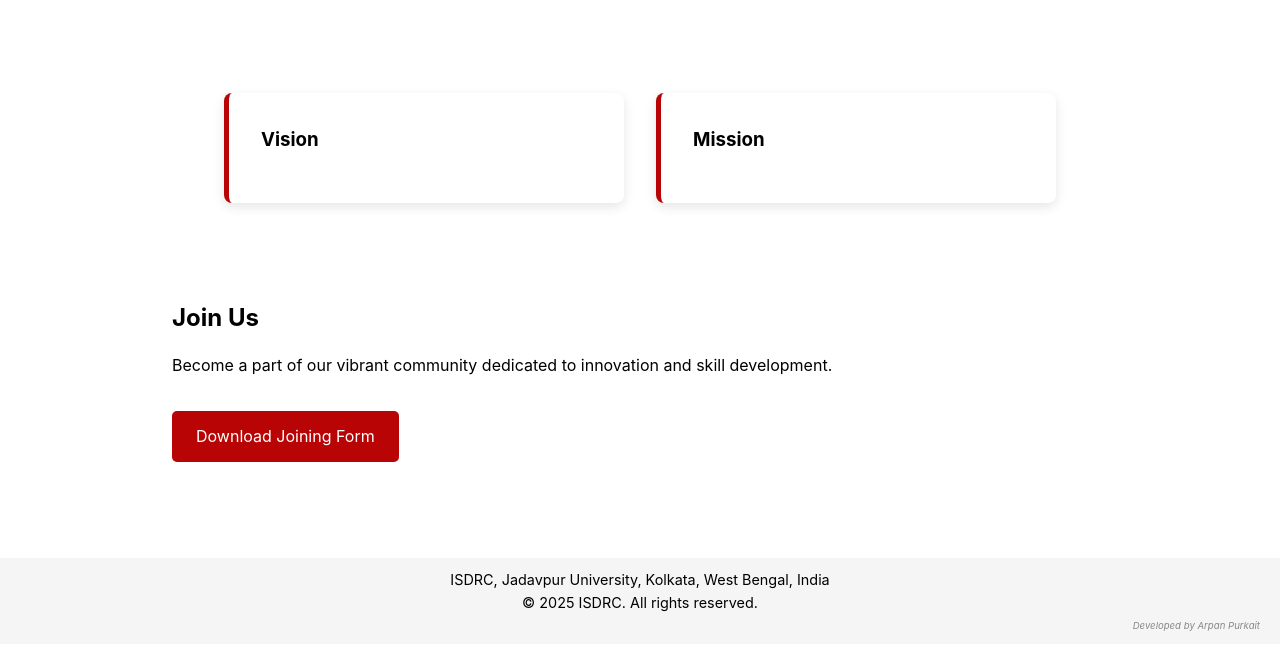
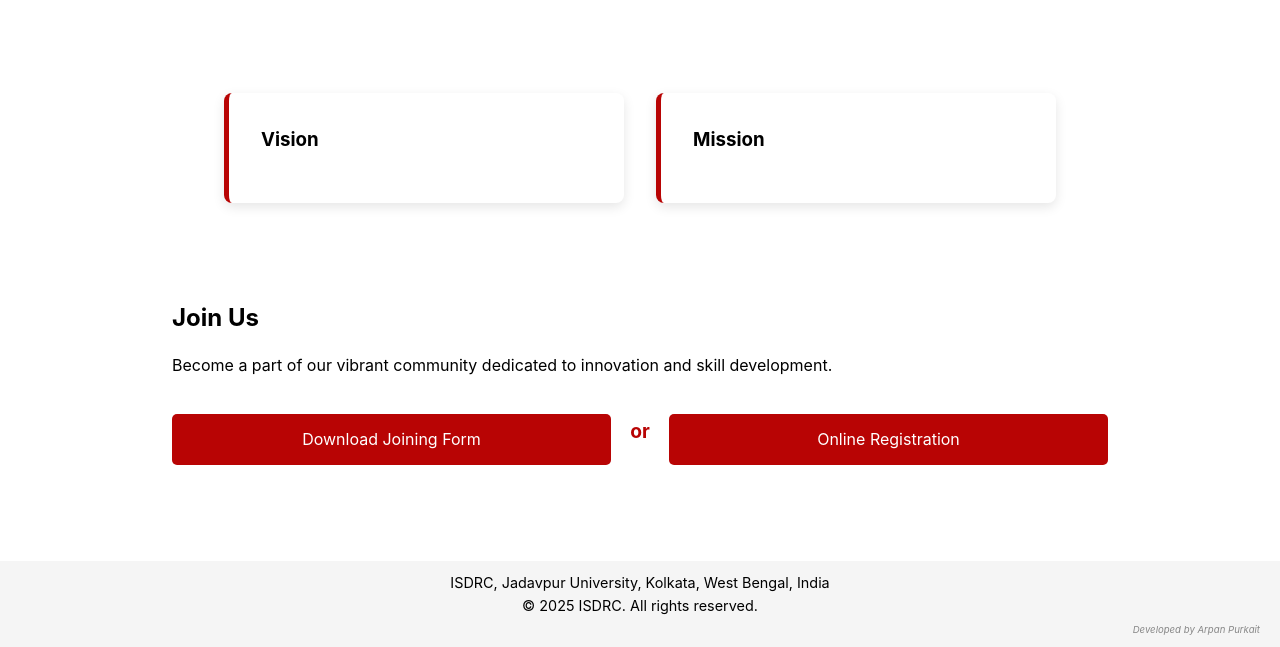
Before and after one commit to isdrc/isdrc, a plain HTML site: page index.html in a window 1280 px wide. Shown: the part 1364-2011 px from the top of the page. Drawn offline with Linux system fonts and the light colour scheme.

Commit message:
Update index.html

```diff
--- a/index.html
+++ b/index.html
@@ -4,6 +4,7 @@
   <meta charset="UTF-8" />
   <meta name="viewport" content="width=device-width, initial-scale=1.0" />
   <title>ISDRC – Innovation & Skill Development Research Centre</title>
+  <link rel="icon" type="image/png" href="isdrc_logo.png" />
   <link rel="stylesheet" href="styles.css" />
 </head>
   <div id="popup-gallery" class="popup-gallery hidden">
@@ -109,7 +110,11 @@
     <p>
       Become a part of our vibrant community dedicated to innovation and skill development.
     </p>
-    <a href="https://drive.google.com/file/d/1v71_dfwiECTWsPInCOjPXdDSUBOEsELr/view?usp=sharing" download class="download-btn">Download Joining Form</a>
+    <div style="display: flex; flex-wrap: wrap; gap: 1.2rem; align-items: center; margin-top: 1.2rem;">
+      <a href="https://drive.google.com/file/d/1v71_dfwiECTWsPInCOjPXdDSUBOEsELr/view?usp=sharing" download class="download-btn" style="flex:1; min-width:180px; text-align:center;">Download Joining Form</a>
+      <span style="font-weight: bold; color: #b80404; font-size: 1.2em;">or</span>
+      <a href="Registration.html" class="download-btn online-registration" id="online-reg-btn" style="flex:1; min-width:180px; text-align:center;">Online Registration</a>
+    </div>
   </section>
 
  <footer style="padding: 10px 20px; background: #f5f5f5; font-size: 0.9rem; color: #555;">
```
